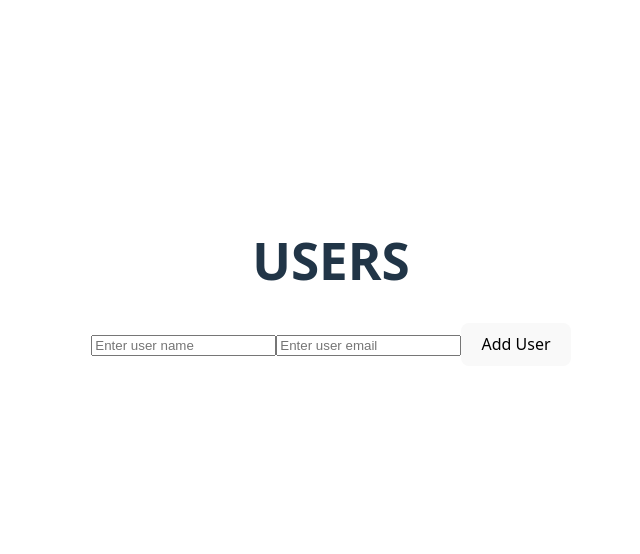
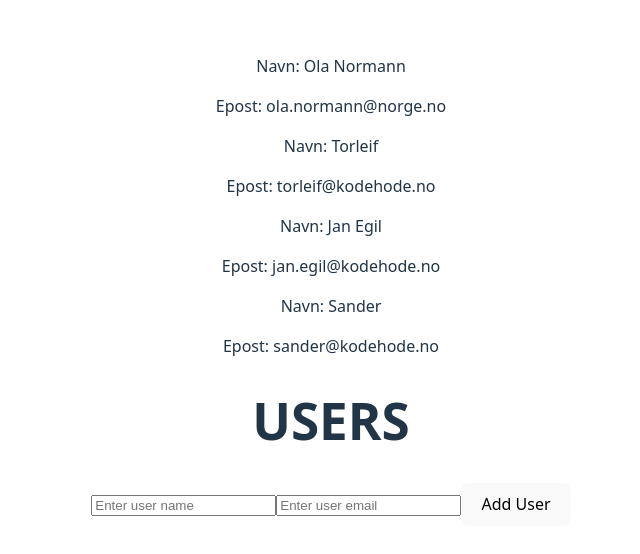
Before and after one commit to Silje32/Users, a React (Vite) app: page / in a window 1280 px wide. Shown: the part 118-672 px from the top of the page, without its empty margins (309-949 px from the left). Built offline with nearby package versions, Linux system fonts and the light colour scheme.

Commit message:
Changed my useState variable from name to data and mappet over my data array to make a list

```diff
--- a/src/components/Users.jsx
+++ b/src/components/Users.jsx
@@ -8,17 +8,22 @@ export default function Users() {
     { username: "Sander", email: "sander@kodehode.no" },
   ];
 
-  const [name, setName] = useState(mockData);
-  const [email, setEmail] = useState(null);
+  const [data, setData] = useState(mockData);
 
   return (
-    <>
+    <div>
+      {data.map((user, index) => (
+        <div key={index}>
+          <p>Navn: {user.username}</p>
+          <p>Epost: {user.email}</p>
+        </div>
+      ))}
       <h1>USERS</h1>
       <div className="input-container">
         <input type="text" placeholder="Enter user name" />
         <input type="email" placeholder="Enter user email" />
         <button>Add User</button>
       </div>
-    </>
+    </div>
   );
 }
```
